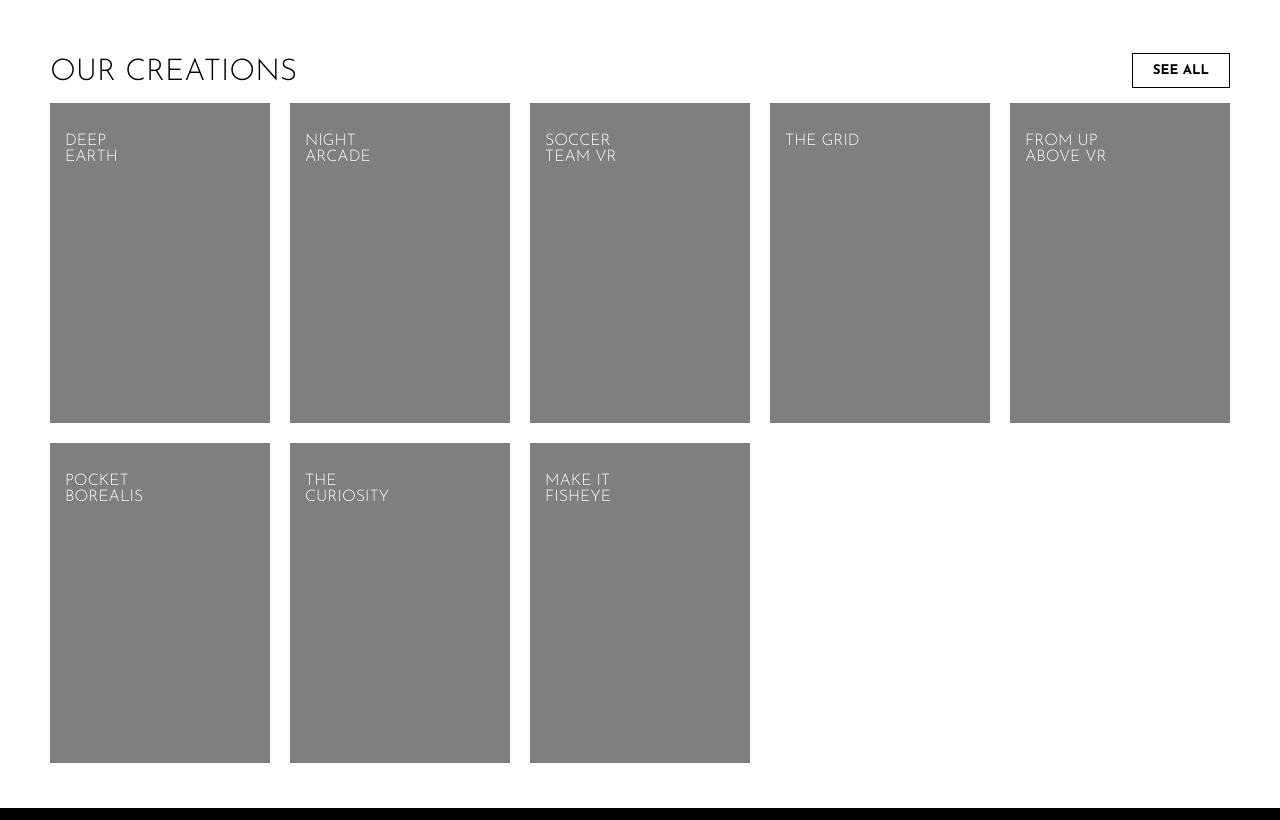
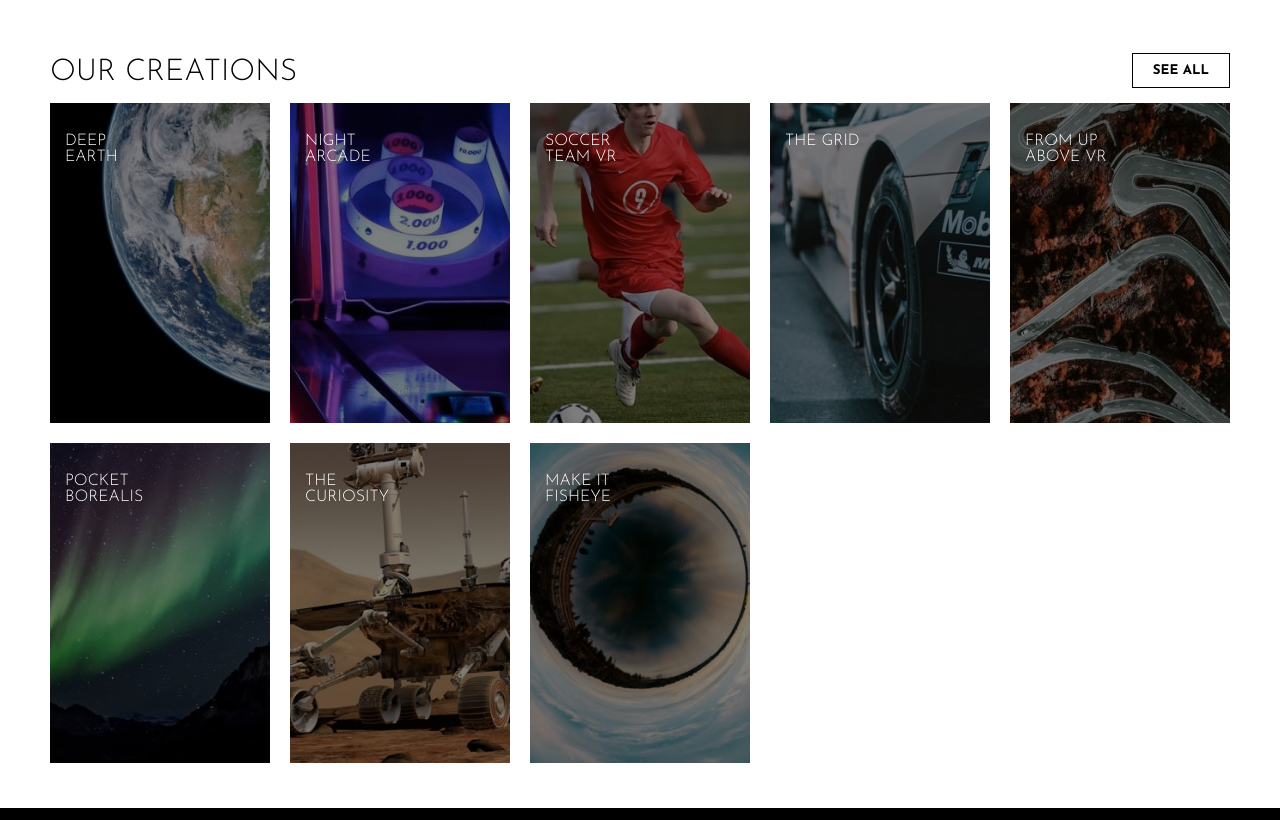
Before and after one commit to Leonardo291024/landing-page-loopsStudios, a plain HTML site: page index.html in a window 1280 px wide. Shown: the part 1197-2017 px from the top of the page. Drawn offline with Linux system fonts and the light colour scheme; the site is published under a folder, as on GitHub Pages, so addresses that start at the root find nothing.

Commit message:
Error de Links de la imagenes corregido y link del sitio web agregado al readme

```diff
--- a/styles.css/main.css
+++ b/styles.css/main.css
@@ -21,7 +21,7 @@
 }
 
 header{
-    background-image: url("/images/mobile/image-hero.jpg");
+    background-image: url("./images/mobile/image-hero.jpg");
     background-position: center;
     background-repeat: no-repeat;
     background-size: cover;
@@ -125,7 +125,7 @@ main .seccion1{
 }
 
 main .seccion1 .container-image-seccion1{
-    background-image: url("/images/mobile/image-interactive.jpg");
+    background-image: url("../images/mobile/image-interactive.jpg");
     background-position: center;
     background-repeat: no-repeat;
     background-size: cover;
@@ -199,35 +199,35 @@ main .seccion1 .information p{
 }
 
 .seccion2 div .deepEarth{
-    background-image: url(/images/mobile/image-deep-earth.jpg);
+    background-image: url(../images/mobile/image-deep-earth.jpg);
 }
 
 .seccion2 div .nightAracade{
-    background-image: url(/images/mobile/image-night-arcade.jpg);
+    background-image: url(../images/mobile/image-night-arcade.jpg);
 }
 
 .seccion2 div .soccerTeamVr{
-    background-image: url(/images/mobile/image-soccer-team.jpg);
+    background-image: url(../images/mobile/image-soccer-team.jpg);
 }
 
 .seccion2 div .theGrid{
-    background-image: url(/images/mobile/image-grid.jpg);
+    background-image: url(../images/mobile/image-grid.jpg);
 }
 
 .seccion2 div .fromUp{
-    background-image: url(/images/mobile/image-from-above.jpg);
+    background-image: url(../images/mobile/image-from-above.jpg);
 }
 
 .seccion2 div .pocket{
-    background-image: url(/images/mobile/image-pocket-borealis.jpg);
+    background-image: url(../images/mobile/image-pocket-borealis.jpg);
 }
 
 .seccion2 div .curiosity{
-    background-image: url(/images/mobile/image-curiosity.jpg);
+    background-image: url(../images/mobile/image-curiosity.jpg);
 }
 
 .seccion2 div .fisheye{
-    background-image: url(/images/mobile/image-fisheye.jpg);
+    background-image: url(../images/mobile/image-fisheye.jpg);
 }
 
 .seccion2 .container-button{
@@ -299,7 +299,7 @@ footer p{
     }
 
     header{
-        background-image: url(/images/desktop/image-hero.jpg);
+        background-image: url(../images/desktop/image-hero.jpg);
         padding: 20px 70px;
     }
 
@@ -357,7 +357,7 @@ footer p{
     }
 
     main .seccion1 .container-image-seccion1{
-        background-image: url("/images/desktop/image-interactive.jpg");
+        background-image: url("../images/desktop/image-interactive.jpg");
         height: 330px;
     }
 
@@ -392,35 +392,35 @@ footer p{
     }
 
     .seccion2 div .deepEarth{
-        background-image: url(/images/desktop/image-deep-earth.jpg);
+        background-image: url(../images/desktop/image-deep-earth.jpg);
     }
 
     .seccion2 div .nightAracade{
-        background-image: url(/images/desktop/image-night-arcade.jpg);
+        background-image: url(../images/desktop/image-night-arcade.jpg);
     }
 
     .seccion2 div .soccerTeamVr{
-        background-image: url(/images/desktop/image-soccer-team.jpg);
+        background-image: url(../images/desktop/image-soccer-team.jpg);
     }
 
     .seccion2 div .theGrid{
-        background-image: url(/images/desktop/image-grid.jpg);
+        background-image: url(../images/desktop/image-grid.jpg);
     }
 
     .seccion2 div .fromUp{
-        background-image: url(/images/desktop/image-from-above.jpg);
+        background-image: url(../images/desktop/image-from-above.jpg);
     }
 
     .seccion2 div .pocket{
-        background-image: url(/images/desktop/image-pocket-borealis.jpg);
+        background-image: url(../images/desktop/image-pocket-borealis.jpg);
     }
 
     .seccion2 div .curiosity{
-        background-image: url(/images/desktop/image-curiosity.jpg);
+        background-image: url(../images/desktop/image-curiosity.jpg);
     }
 
     .seccion2 div .fisheye{
-        background-image: url(/images/desktop/image-fisheye.jpg);
+        background-image: url(../images/desktop/image-fisheye.jpg);
     }
 
     .seccion2 .container-button button{
```
Also changed, not shown: 1 other file.
